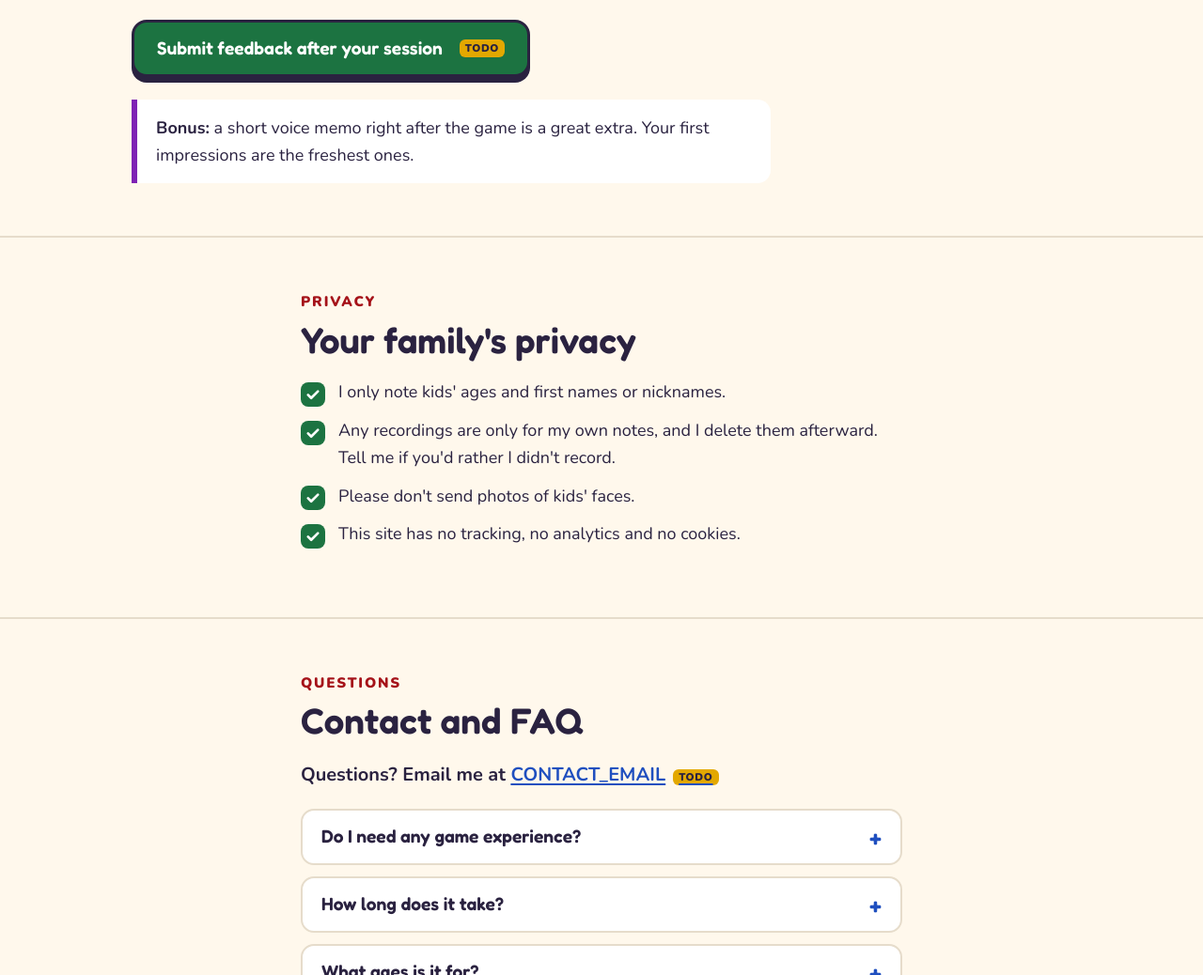
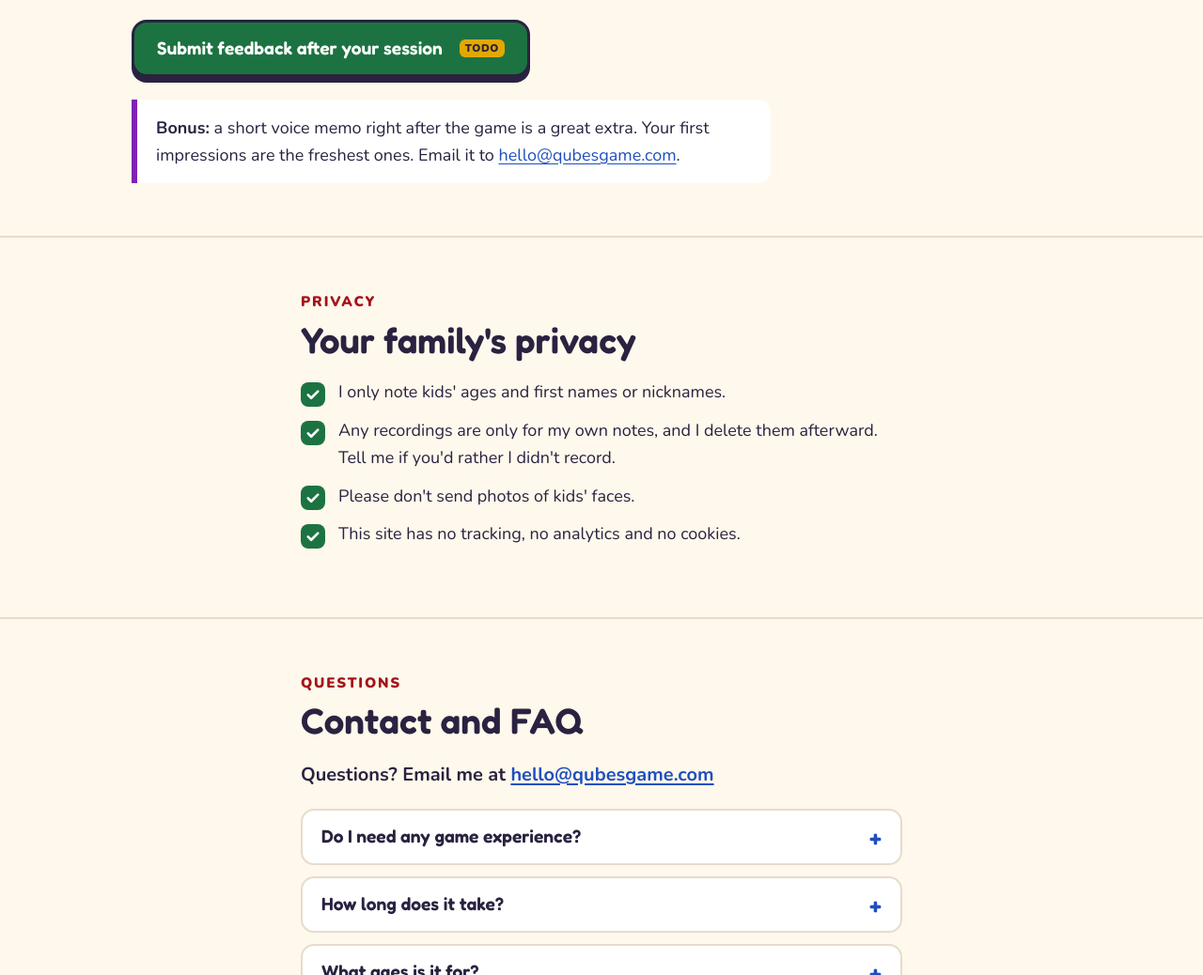
Before and after one commit to theresamouseinmyhouse/qubes, a plain HTML site: page index.html in a window 1280 px wide. Shown: the part 4223-5261 px from the top of the page at 94% size. Drawn offline with Linux system fonts and the light colour scheme.

Commit message:
Add contact email hello@qubesgame.com
Co-Authored-By: Claude Opus 5.5 <noreply@anthropic.com>

```diff
--- a/index.html
+++ b/index.html
@@ -11,7 +11,7 @@
     FEEDBACK_FORM_URL        link to the post-session feedback form
     PRINT_AND_PLAY_PDF_URL   link to the print-and-play rulebook PDF
     CUBE_TEMPLATE_URL        link to the cube template / dice-sticker guide
-    CONTACT_EMAIL            your contact email (used in a mailto: link)
+    CONTACT_EMAIL            done: hello@qubesgame.com (Cloudflare Email Routing)
     SITE_URL                 done: https://qubesgame.com
     [LOCATION / AVAILABILITY]  where and when in-person sessions happen
     [FREE / THANK-YOU GIFT]  what testers get / whether it costs anything
@@ -217,7 +217,7 @@
         </div>
 
         <div class="note narrow">
-          <p><strong>Bonus:</strong> a short voice memo right after the game is a great extra. Your first impressions are the freshest ones.</p>
+          <p><strong>Bonus:</strong> a short voice memo right after the game is a great extra. Your first impressions are the freshest ones. Email it to <a href="mailto:hello@qubesgame.com">hello@qubesgame.com</a>.</p>
         </div>
       </div>
     </section>
@@ -241,7 +241,7 @@
       <div class="wrap narrow">
         <span class="eyebrow">Questions</span>
         <h2>Contact and FAQ</h2>
-        <p class="contact-line">Questions? Email me at <a href="mailto:CONTACT_EMAIL">CONTACT_EMAIL</a></p>
+        <p class="contact-line">Questions? Email me at <a href="mailto:hello@qubesgame.com">hello@qubesgame.com</a></p>
 
         <div class="faq">
           <details>
```
Also changed, not shown: 1 other file.
